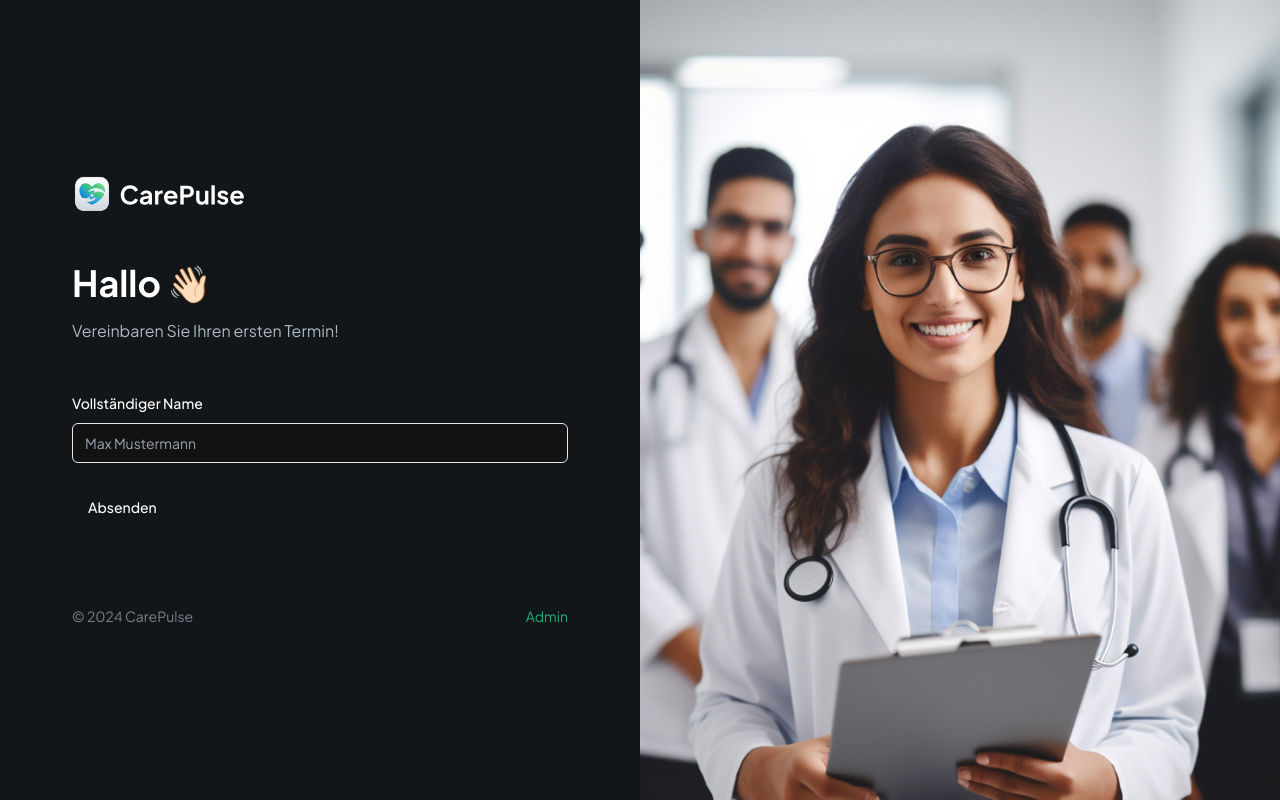
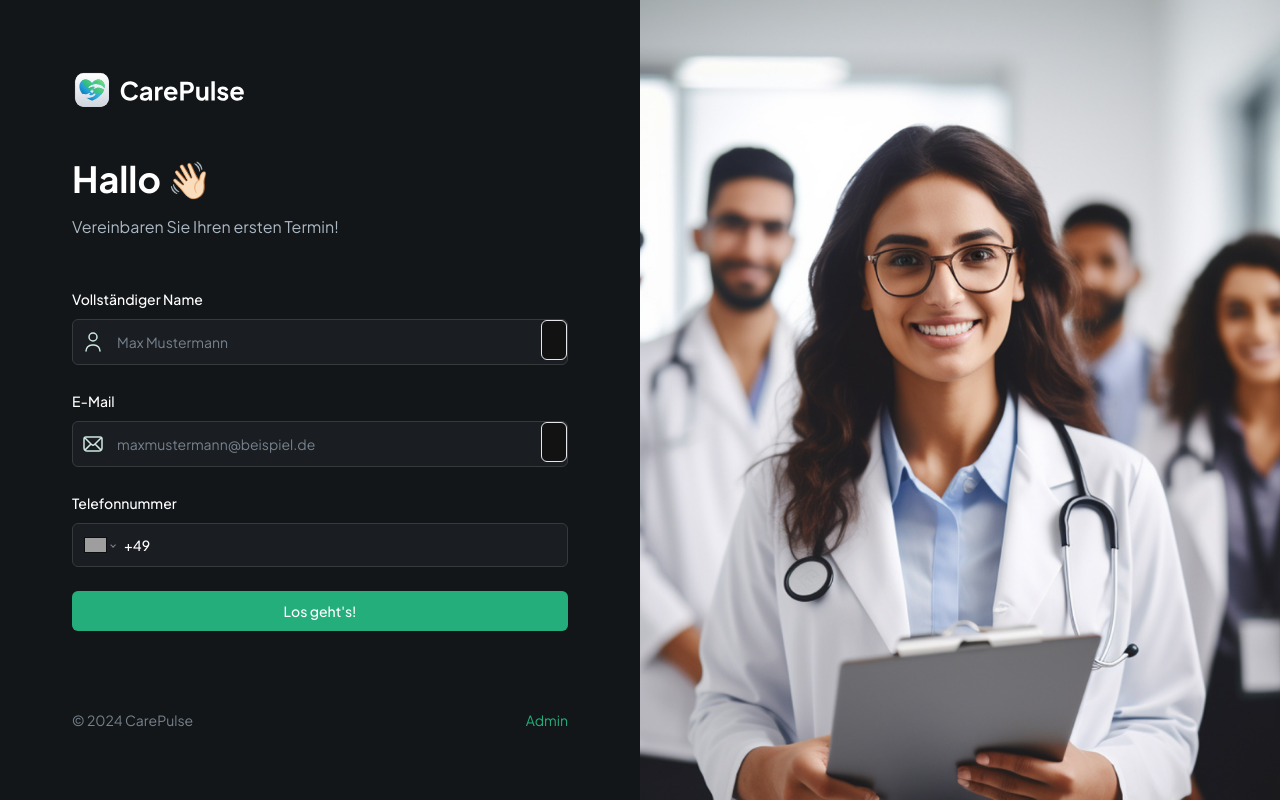
Before and after one commit to sturmsrobot/carepulse_projekt, a Next.js app: page / in a window 1280 px wide. Built offline with nearby package versions, Linux system fonts and the light colour scheme; grey boxes are pictures that could not be loaded.

Commit message:
CustomFormField und PatientForm SubmitButton erstellt

```diff
--- a/components/forms/CustomFormField.tsx
+++ b/components/forms/CustomFormField.tsx
@@ -9,8 +9,11 @@
   FormMessage,
 } from "@/components/ui/form";
 import { Input } from "@/components/ui/input";
-import { Control } from "react-hook-form";
+import { Control, FieldValues } from "react-hook-form";
 import { FormFieldType } from "./PatientForm";
+import Image from "next/image";
+import "react-phone-number-input/style.css";
+import PhoneInput from "react-phone-number-input";
 
 interface CustomProps {
   control: Control<any>;
@@ -27,12 +30,60 @@
   renderSkeleton?: (field: any) => React.ReactNode;
 }
 
-const RenderField = ({ field, props }: { field: any; props: CustomProps }) => {
-  return <Input type="text" placeholder="Max Mustermann" />;
+const RenderField = ({
+  field,
+  props,
+}: {
+  field: FieldValues;
+  props: CustomProps;
+}) => {
+  const { fieldType, iconSrc, iconAlt, placeholder } = props;
+
+  switch (fieldType) {
+    case FormFieldType.INPUT:
+      return (
+        <div className="flex rounded-md border border-dark-500 bg-dark-400">
+          {iconSrc && (
+            <Image
+              src={iconSrc}
+              height={24}
+              width={24}
+              alt={iconAlt || "icon"}
+              className="ml-2"
+            />
+          )}
+          <FormControl>
+            <Input
+              placeholder={placeholder}
+              {...field}
+              className="shad-input border-0"
+            />
+          </FormControl>
+          <Input {...field} placeholder={placeholder} className="flex-1" />
+        </div>
+      );
+    case FormFieldType.PHONE_INPUT:
+      return (
+        <FormControl>
+          <PhoneInput
+            defaultCountry="DE"
+            placeholder={placeholder}
+            international
+            withCountryCallingCode
+            value={field.value as string | undefined}
+            onChange={field.onChange}
+            className="input-phone"
+          />
+        </FormControl>
+      );
+    default:
+      return null;
+  }
 };
 
 const CustomFormField = (props: CustomProps) => {
   const { control, fieldType, name, label } = props;
+
   return (
     <FormField
       control={control}
--- a/components/forms/PatientForm.tsx
+++ b/components/forms/PatientForm.tsx
@@ -1,11 +1,13 @@
 "use client";
 
 import { zodResolver } from "@hookform/resolvers/zod";
-import { useForm } from "react-hook-form";
+import { set, useForm } from "react-hook-form";
 import { z } from "zod";
 import { Button } from "@/components/ui/button";
 import { Form } from "@/components/ui/form";
 import CustomFormField from "./CustomFormField";
+import SubmitButton from "../ui/SubmitButton";
+import { useState } from "react";
 
 export enum FormFieldType {
   INPUT = "input",
@@ -24,6 +26,8 @@
 });
 
 const PatientForm = () => {
+  const [isLoading, setIsLoading] = useState(false);
+
   const form = useForm<z.infer<typeof formSchema>>({
     resolver: zodResolver(formSchema),
     defaultValues: {
@@ -50,7 +54,25 @@
           iconSrc="/assets/icons/user.svg"
           iconAlt="user"
         />
-        <Button type="submit">Absenden</Button>
+
+        <CustomFormField
+          fieldType={FormFieldType.INPUT}
+          control={form.control}
+          name="email"
+          label="E-Mail"
+          placeholder="maxmustermann@beispiel.de"
+          iconSrc="/assets/icons/email.svg"
+          iconAlt="email"
+        />
+
+        <CustomFormField
+          fieldType={FormFieldType.PHONE_INPUT}
+          control={form.control}
+          name="phone"
+          label="Telefonnummer"
+          placeholder="(0123) 456 789"
+        />
+        <SubmitButton isLoading={isLoading}>Los geht's!</SubmitButton>
       </form>
     </Form>
   );
--- /dev/null
+++ b/components/ui/SubmitButton.tsx
@@ -0,0 +1,36 @@
+import React from "react";
+import { Button } from "../ui/button";
+import Image from "next/image";
+
+interface ButtonProps {
+  isLoading: boolean;
+  className?: string;
+  children: React.ReactNode;
+}
+
+const SubmitButton = ({ isLoading, className, children }: ButtonProps) => {
+  return (
+    <Button
+      type="submit"
+      disabled={isLoading}
+      className={className ?? "shad-primary-btn w-full"}
+    >
+      {isLoading ? (
+        <div className="flex items-center gap-4">
+          <Image
+            src="/assets/icons/loader.svg"
+            alt="loader"
+            width={24}
+            height={24}
+            className="animate-spin"
+          />
+          Lädt...
+        </div>
+      ) : (
+        children
+      )}
+    </Button>
+  );
+};
+
+export default SubmitButton;
--- a/package.json
+++ b/package.json
@@ -20,6 +20,7 @@
     "react": "^18",
     "react-dom": "^18",
     "react-hook-form": "^7.52.2",
+    "react-phone-number-input": "^3.4.5",
     "tailwind-merge": "^2.4.0",
     "tailwindcss-animate": "^1.0.7",
     "zod": "^3.23.8"
```
Also changed, not shown: 1 other file (tests, documents, lock files or other folders).
